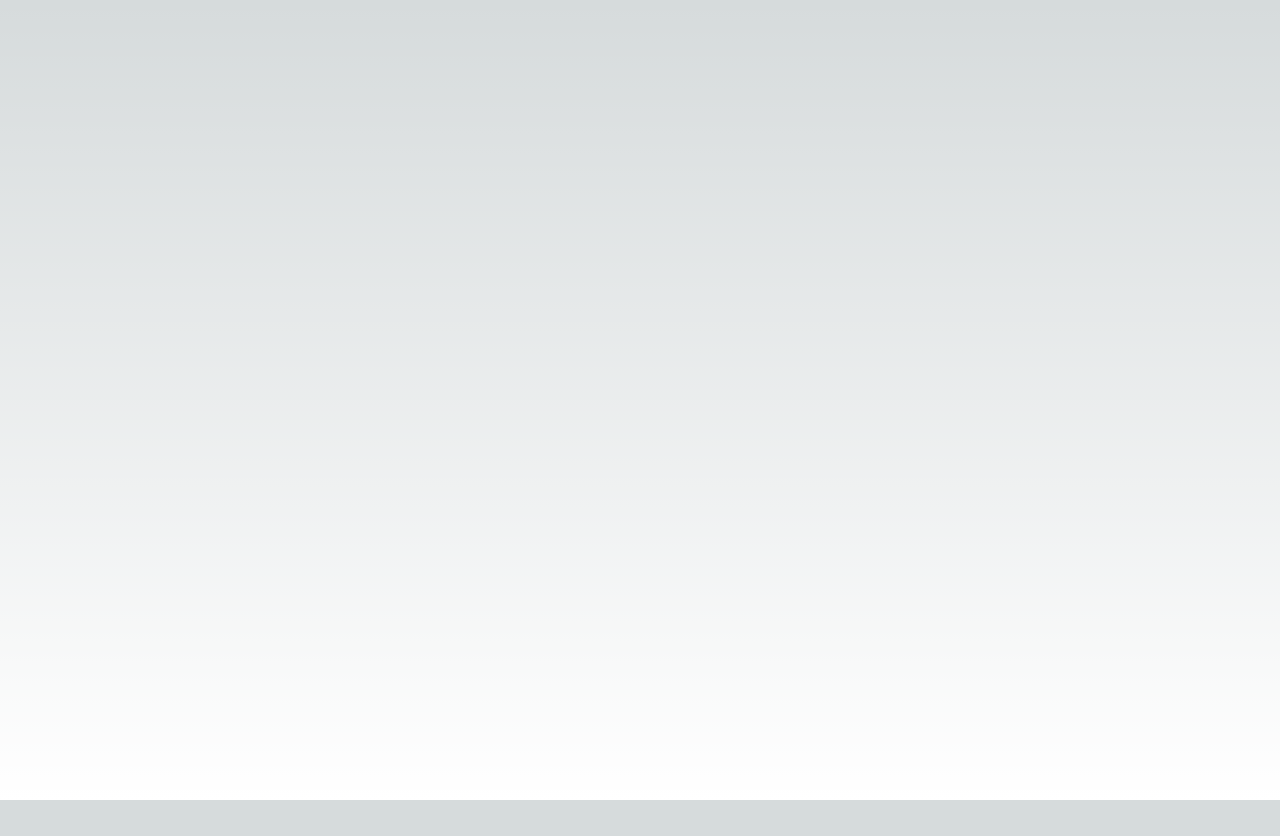
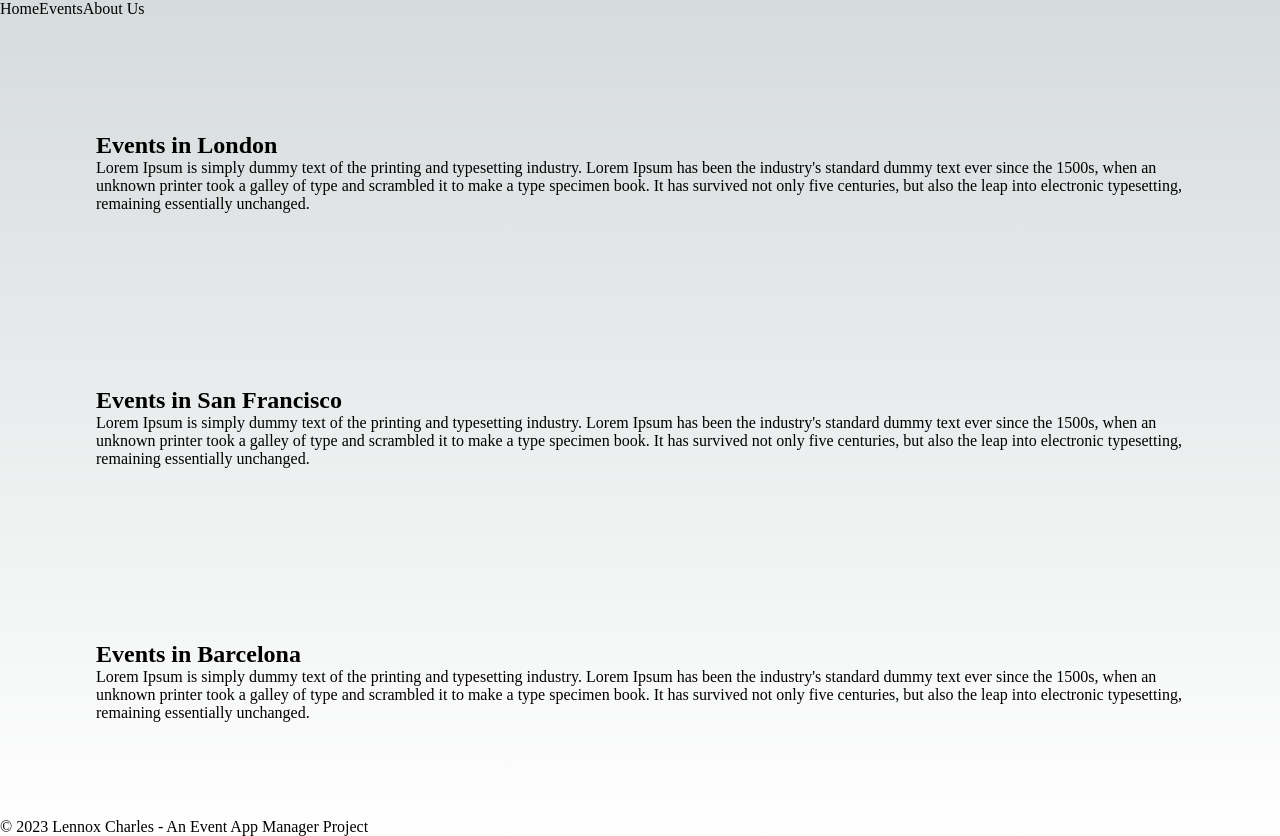
Before and after one commit to lennyAiko/Event-App-Manager, a Next.js app: page / in a window 1280 px wide. Before the commit the page ends 800 px from the top, so only its background shows below. Built offline with nearby package versions, Linux system fonts and the light colour scheme.

Commit message:
home index now set up

```diff
--- a/pages/index.js
+++ b/pages/index.js
@@ -9,13 +9,53 @@ export default function Home() {
   return (
     <>
       <Head>
-        <title>Create Next App</title>
+        <title>Events App Manager</title>
         <meta name="description" content="Generated by create next app" />
         <meta name="viewport" content="width=device-width, initial-scale=1" />
         <link rel="icon" href="/favicon.ico" />
       </Head>
+
+      <header>
+        <nav>
+          <img />
+          <a href='/'>Home</a>
+          <a href='/events'>Events</a>
+          <a href='/about-us'>About Us</a>
+        </nav>
+      </header>
+
       <main className={styles.main}>
+        <a href=''>
+          <img />
+          <h2>Events in London</h2>
+          <p>
+            {' '}
+            Lorem Ipsum is simply dummy text of the printing and typesetting industry. Lorem Ipsum has been the industry's standard dummy text ever since the 1500s, when an unknown printer took a galley of type and scrambled it to make a type specimen book. It has survived not only five centuries, but also the leap into electronic typesetting, remaining essentially unchanged.
+          </p>
+        </a>
+
+        <a href=''>
+          <img />
+          <h2>Events in San Francisco</h2>
+          <p>
+            {' '}
+            Lorem Ipsum is simply dummy text of the printing and typesetting industry. Lorem Ipsum has been the industry's standard dummy text ever since the 1500s, when an unknown printer took a galley of type and scrambled it to make a type specimen book. It has survived not only five centuries, but also the leap into electronic typesetting, remaining essentially unchanged.
+          </p>
+        </a>
+
+        <a href=''>
+          <img />
+          <h2>Events in Barcelona</h2>
+          <p>
+            {' '}
+            Lorem Ipsum is simply dummy text of the printing and typesetting industry. Lorem Ipsum has been the industry's standard dummy text ever since the 1500s, when an unknown printer took a galley of type and scrambled it to make a type specimen book. It has survived not only five centuries, but also the leap into electronic typesetting, remaining essentially unchanged.
+          </p>
+        </a>
       </main>
+
+      <footer className={styles.footer}>
+        &copy; 2023 Lennox Charles - An Event App Manager Project
+      </footer>
     </>
   )
 }
```
